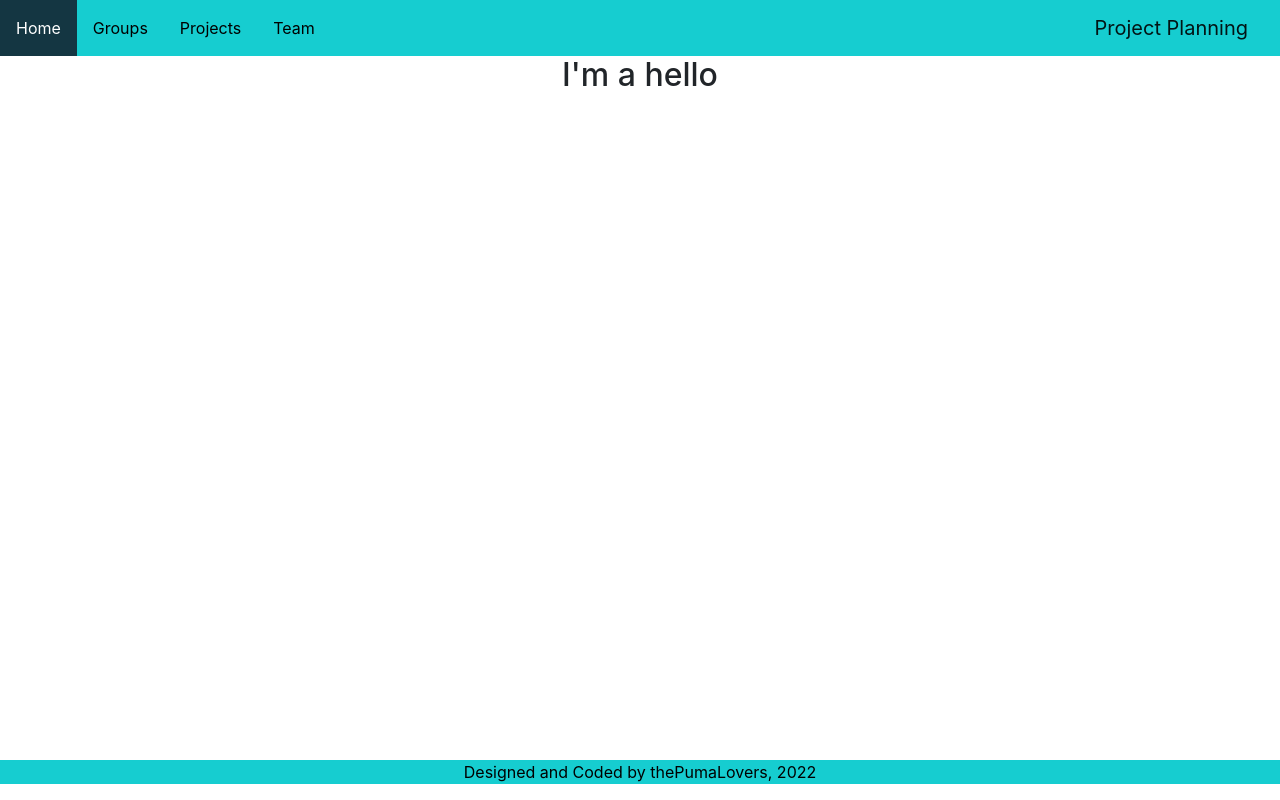
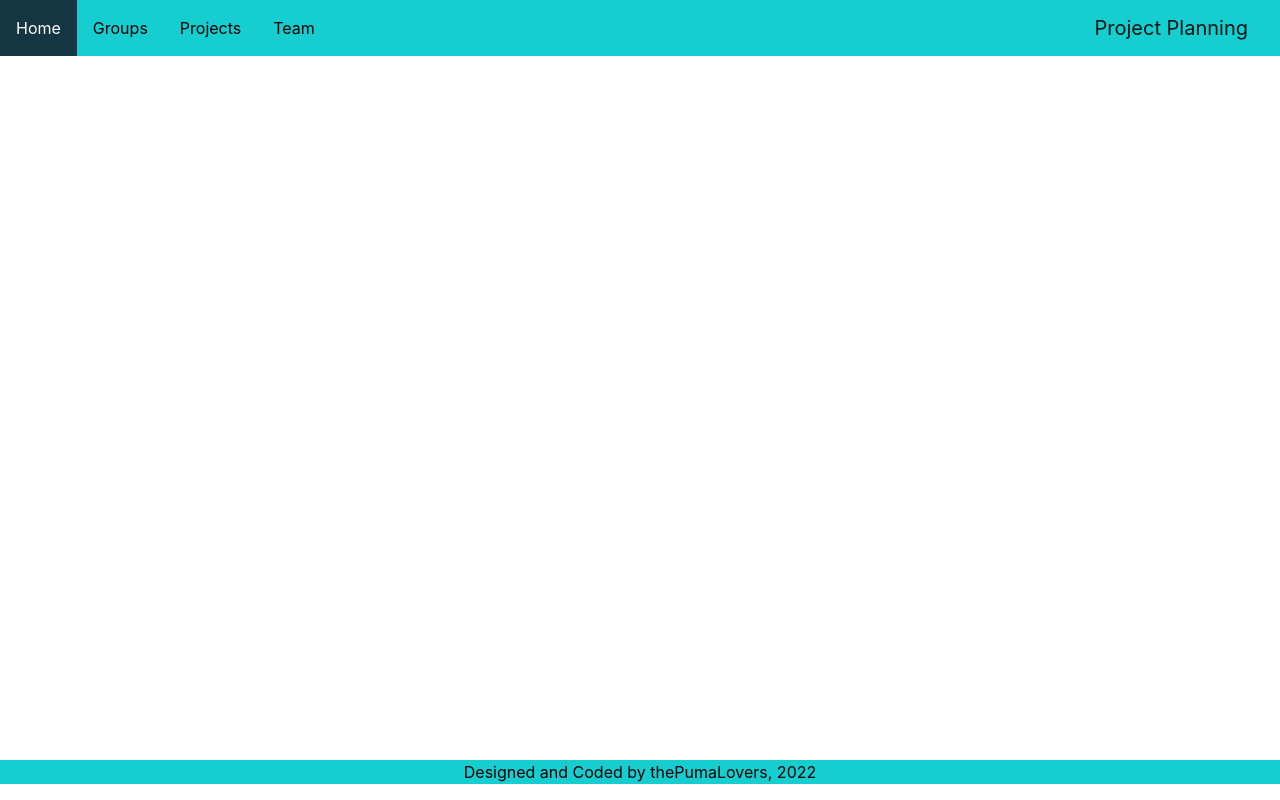
Before and after one commit to thePumaLovers/project-planning-client, a React (Create React App) app: page /projects/1 in a window 1280 px wide. Built offline with nearby package versions, Linux system fonts and the light colour scheme.

Commit message:
deleted singular project page due to new direction of project Co-authored-by: @aidynhillyard

```diff
--- a/src/App.js
+++ b/src/App.js
@@ -2,7 +2,6 @@ import Header from "./Components/Header/Header";
 import LandingPage from "./Components/LandingPage/LandingPage";
 import GroupsPage from "./Components/GroupsPage/GroupsPage";
 import ProjectsPage from "./Components/ProjectsPage/ProjectsPage";
-import ProjectPage from "./Components/ProjectPage/ProjectPage";
 import TeamPage from "./Components/TeamPage/TeamPage";
 import Footer from "./Components/Footer/Footer";
 import { Routes, Route } from "react-router-dom";
@@ -12,7 +11,7 @@ import Container from "react-bootstrap/Container";
 function App() {
   return (
     <Container id="page-container" className="App">
-      <Container id="content-wrap" >
+      <Container id="content-wrap">
         <Header />
 
         <main>
@@ -20,18 +19,13 @@ function App() {
             <Route path="/" element={<LandingPage />}></Route>
             <Route path="/groups" element={<GroupsPage />}></Route>
             <Route path="/projects" element={<ProjectsPage />}></Route>
-            <Route
-              path="/projects/:projectid"
-              element={<ProjectPage />}
-            ></Route>
             <Route path="/team" element={<TeamPage />}></Route>
           </Routes>
         </main>
       </Container>
       <Container id="footer">
-        <Footer/>
+        <Footer />
       </Container>
-
     </Container>
   );
 }
--- a/src/Components/ProjectPage/ProjectPage.js
+++ /dev/null
@@ -1,14 +0,0 @@
-import { useParams } from "react-router";
-
-const ProjectPage = () => {
-let params = useParams();
-console.log(params)
-
-  return (
-    <div>
-      <h2>I'm a hello</h2>
-    </div>
-  );
-};
-
-export default ProjectPage;
```
Also changed, not shown: src/Components/ProjectPage/ProjectPage.css (deleted).
